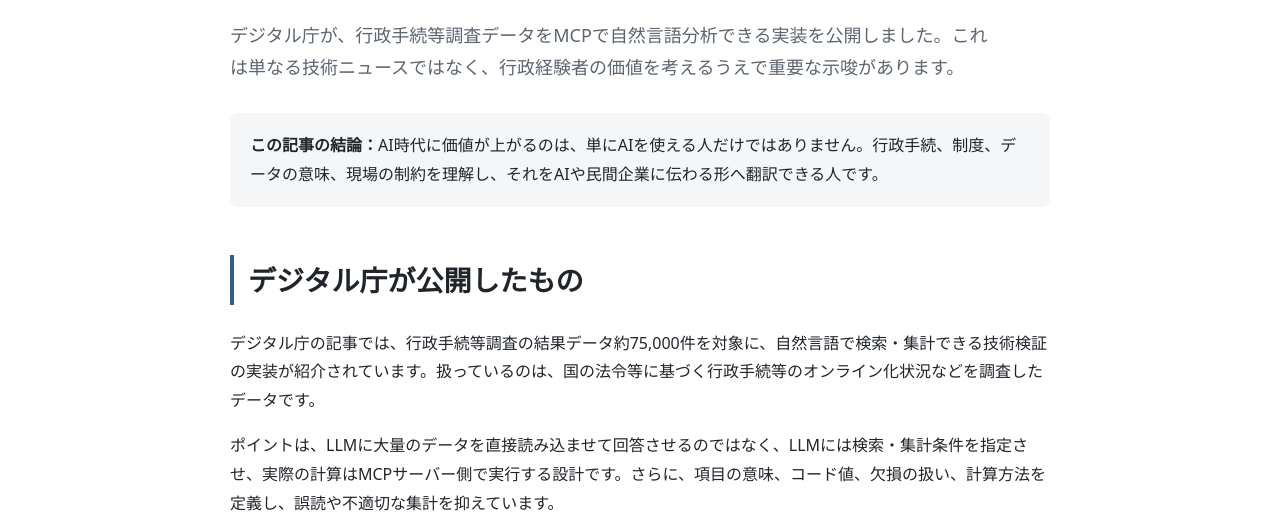
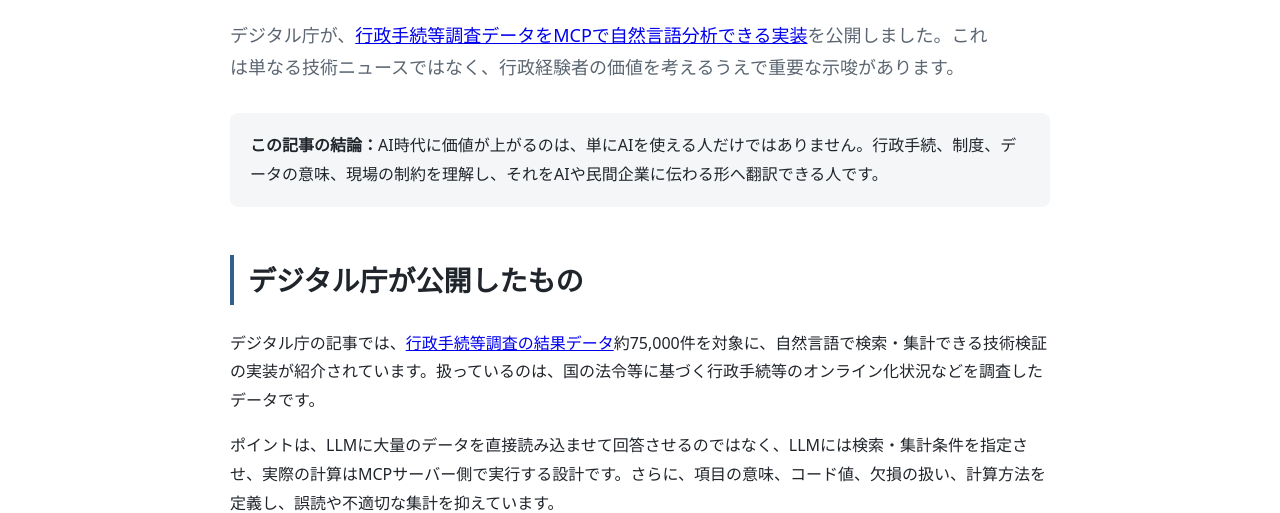
Before and after one commit to localgov-career/gov-career, an Astro site: page /blog/digital-agency-mcp-career-value in a window 1280 px wide. Shown: the part 296-809 px from the top of the page. Built offline with nearby package versions, Linux system fonts and the light colour scheme; Astro itself is replaced by a stand-in of ours.

Commit message:
Link Digital Agency sources in MCP blog post

```diff
--- a/src/pages/blog/digital-agency-mcp-career-value.astro
+++ b/src/pages/blog/digital-agency-mcp-career-value.astro
@@ -29,12 +29,12 @@
 <article class="container article">
 <p class="eyebrow">BLOG / 行政DX</p>
 <h1>デジタル庁の行政手続MCPから考える、行政経験者の市場価値</h1>
-<p class="lead">デジタル庁が、行政手続等調査データをMCPで自然言語分析できる実装を公開しました。これは単なる技術ニュースではなく、行政経験者の価値を考えるうえで重要な示唆があります。</p>
+<p class="lead">デジタル庁が、<a href="https://digital-gov.note.jp/n/n56aaf580bfb6">行政手続等調査データをMCPで自然言語分析できる実装</a>を公開しました。これは単なる技術ニュースではなく、行政経験者の価値を考えるうえで重要な示唆があります。</p>
 
 <div class="notice"><strong>この記事の結論：</strong>AI時代に価値が上がるのは、単にAIを使える人だけではありません。行政手続、制度、データの意味、現場の制約を理解し、それをAIや民間企業に伝わる形へ翻訳できる人です。</div>
 
 <h2>デジタル庁が公開したもの</h2>
-<p>デジタル庁の記事では、行政手続等調査の結果データ約75,000件を対象に、自然言語で検索・集計できる技術検証の実装が紹介されています。扱っているのは、国の法令等に基づく行政手続等のオンライン化状況などを調査したデータです。</p>
+<p>デジタル庁の記事では、<a href="https://www.digital.go.jp/resources/procedures-survey-results">行政手続等調査の結果データ</a>約75,000件を対象に、自然言語で検索・集計できる技術検証の実装が紹介されています。扱っているのは、国の法令等に基づく行政手続等のオンライン化状況などを調査したデータです。</p>
 <p>ポイントは、LLMに大量のデータを直接読み込ませて回答させるのではなく、LLMには検索・集計条件を指定させ、実際の計算はMCPサーバー側で実行する設計です。さらに、項目の意味、コード値、欠損の扱い、計算方法を定義し、誤読や不適切な集計を抑えています。</p>
 
 <h2>なぜキャリアサイトで扱うのか</h2>
```
